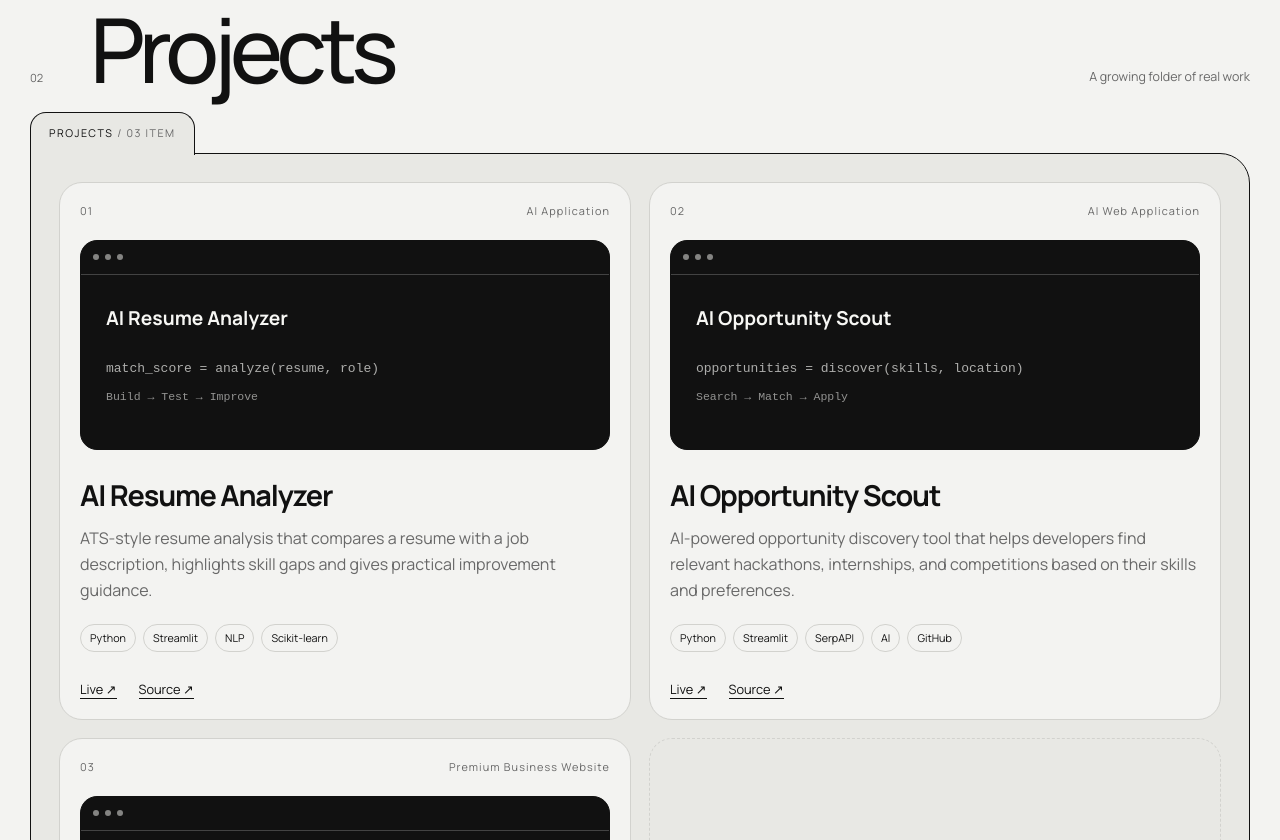
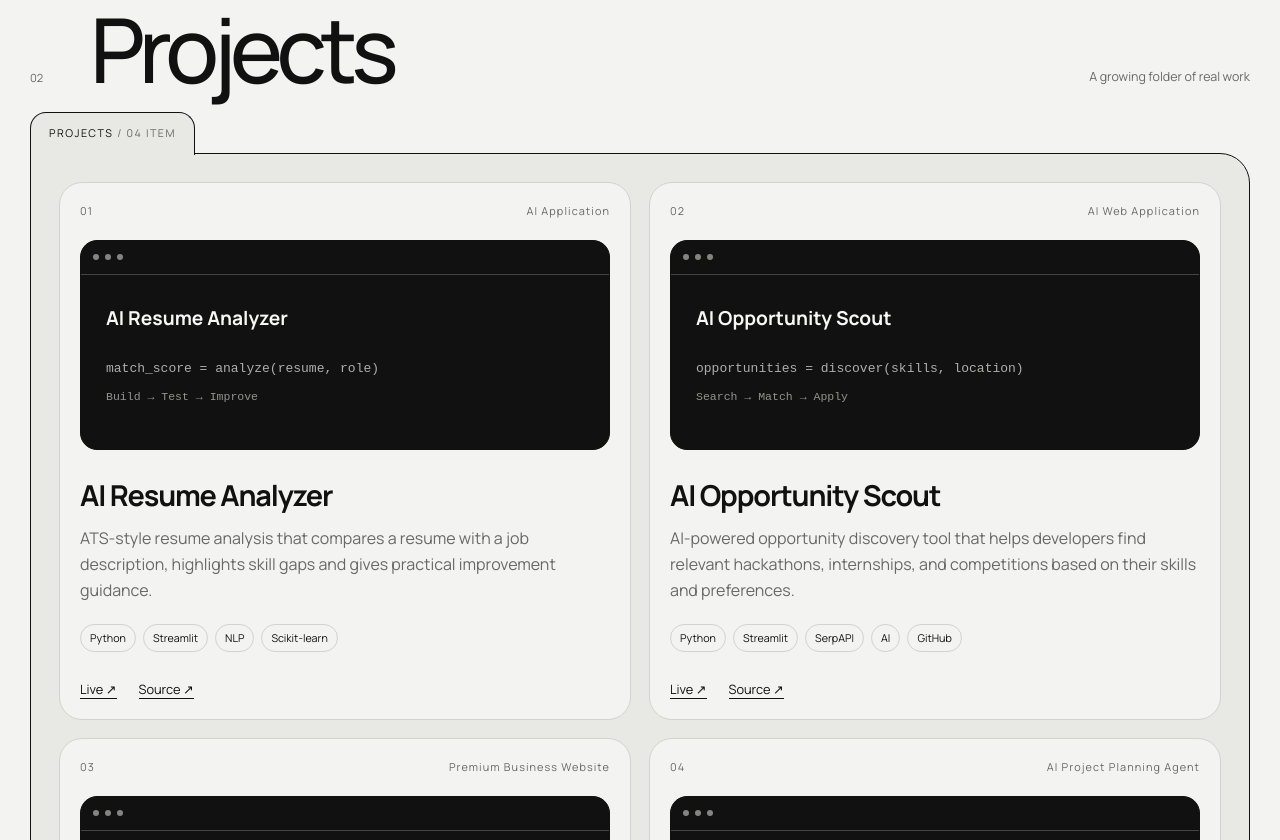
Before and after one commit to dev-aditya-design/aditya-portfolio, a React (Vite) app: page / in a window 1280 px wide. Shown: the part 1960-2800 px from the top of the page. Built offline with nearby package versions, Linux system fonts and the light colour scheme.

Commit message:
Add ScopePilot AI project information
Added ScopePilot AI project details to the projects array.

```diff
--- a/src/App.tsx
+++ b/src/App.tsx
@@ -21,6 +21,11 @@ const LINKS = {
     "https://ironcore-premium-build.lovable.app/",
 ironcoreRepo:
   "https://github.com/dev-aditya-design/ironcore-premium-build",
+
+  scopePilot:
+    "https://scopepilot-ai.vercel.app",
+scopePilotRepo:
+  "https://github.com/dev-aditya-design/scopepilot-ai",
 };
 
 const projects = [
@@ -59,6 +64,25 @@ const projects = [
   source: LINKS.ironcoreRepo,
   previewCode: "Build → Engage → Convert",
   previewFlow: "Design → Develop → Deploy",
+ },
+  {
+  id: "04",
+  title: "ScopePilot AI",
+  type: "AI Project Planning Agent",
+  summary:
+    "AI-powered full-stack application that transforms vague client briefs into structured requirements, tech stack recommendations, milestones, risks, deliverables, and client-ready proposals.",
+  stack: [
+    "React",
+    "Vite",
+    "FastAPI",
+    "Python",
+    "Gemini AI",
+    "REST API",
+  ],
+  demo: LINKS.scopePilot,
+  source: LINKS.scopePilotRepo,
+  previewCode: "brief → AI analysis → project plan",
+  previewFlow: "Brief → Analyze → Plan → Proposal",
 },
 ];
 
```
